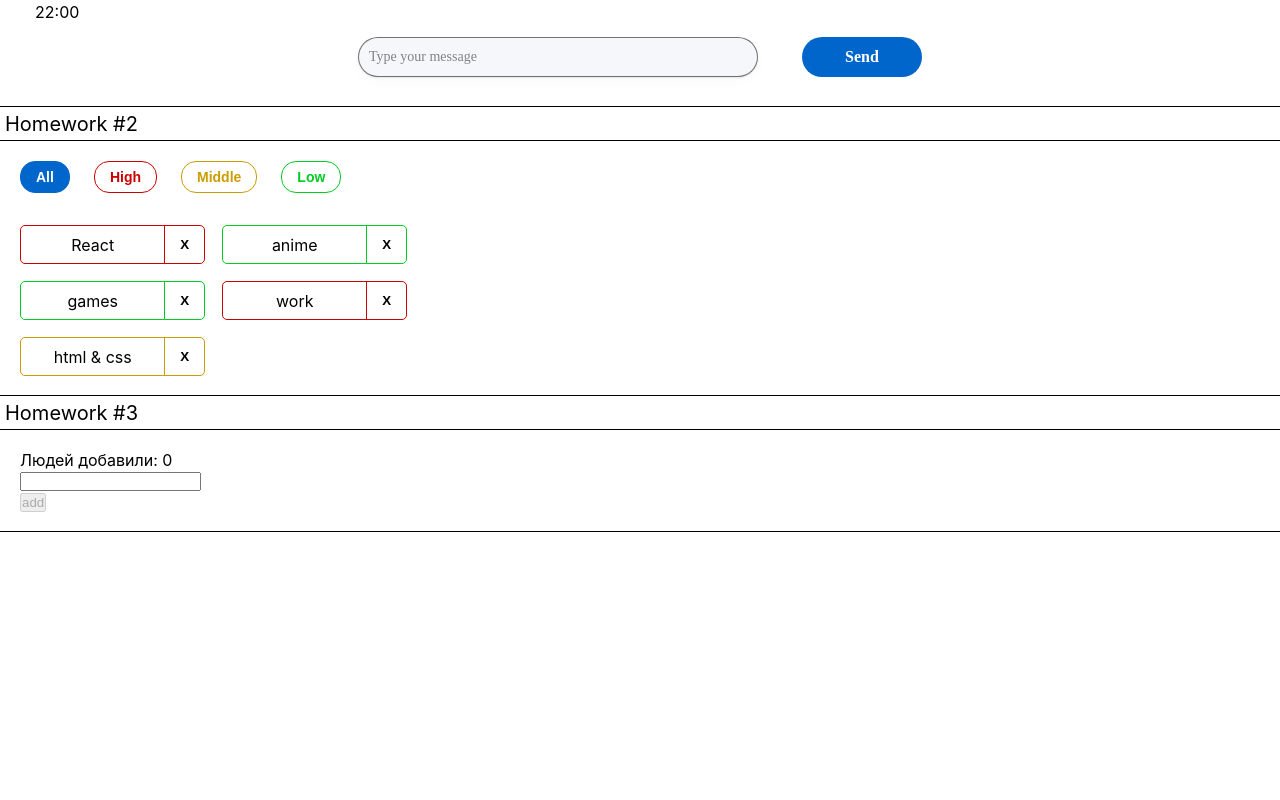
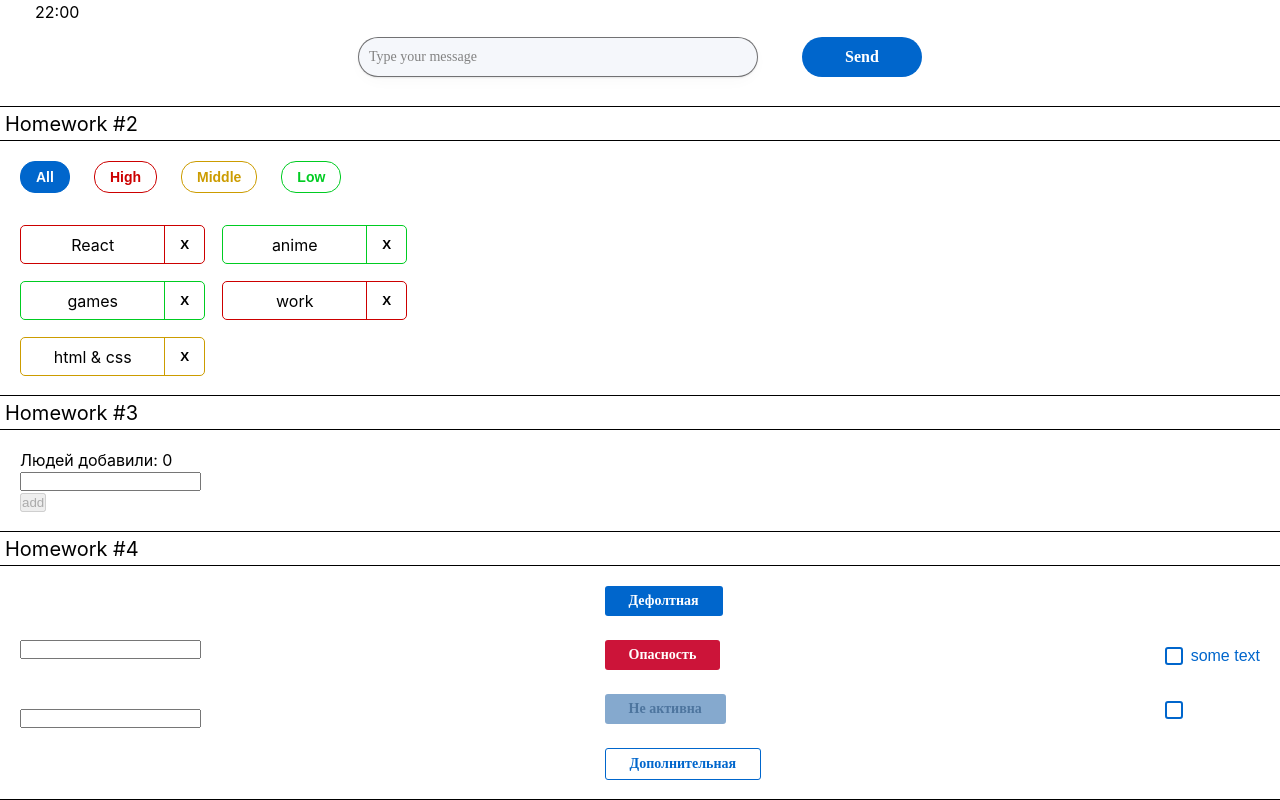
Before and after one commit to YaroshUlad/hws2, a React (Create React App) app: page /#/ in a window 1280 px wide. Shown: the part 211-1011 px from the top of the page. Before the commit the page ends 800 px from the top, so only its background shows below. Built offline with nearby package versions, Linux system fonts and the light colour scheme.

Commit message:
hw4 init

```diff
--- a/src/s1-main/App.tsx
+++ b/src/s1-main/App.tsx
@@ -3,6 +3,7 @@ import s from './App.module.css'
 import HW1 from '../s2-homeworks/hw01/HW1'
 import HW2 from '../s2-homeworks/hw02/HW2'
 import HW3 from '../s2-homeworks/hw03/HW3'
+import HW4 from '../s2-homeworks/hw04/HW4'
 
 function App() {
     return (
@@ -10,7 +11,7 @@ function App() {
             <HW1/>
             <HW2/>
             <HW3/>
-            {/*<HW4/>*/}
+            <HW4/>
 
             {/*при выполнении дз 5 и более - закомментировать здесь дз 1-4, так как они есть внутри дз 5*/}
             {/*<HW5/>*/}
--- a/src/s2-homeworks/hw04/Stand.tsx
+++ b/src/s2-homeworks/hw04/Stand.tsx
@@ -44,13 +44,13 @@ const Stand = () => {
                 {/*обычная кнопка:*/}
                 <div>
                     <SuperButton id={'hw4-super-button-default'}>
-                        default
+                    Дефолтная
                     </SuperButton>
                 </div>
                 {/*красная кнопка:*/}
                 <div>
                     <SuperButton id={'hw4-super-button-red'} xType={'red'}>
-                        red
+                    Опасность
                     </SuperButton>
                 </div>
                 {/*задизэйбленная кнопка:*/}
@@ -60,7 +60,7 @@ const Stand = () => {
                         xType={'red'}
                         disabled
                     >
-                        disabled
+                        Не активна
                     </SuperButton>
                 </div>
                 {/*задизэйбленная кнопка:*/}
@@ -69,7 +69,7 @@ const Stand = () => {
                         id={'hw4-super-button-secondary'}
                         xType={'secondary'}
                     >
-                        secondary
+                        Дополнительная
                     </SuperButton>
                 </div>
             </div>
--- a/src/s2-homeworks/hw04/common/c2-SuperButton/SuperButton.module.css
+++ b/src/s2-homeworks/hw04/common/c2-SuperButton/SuperButton.module.css
@@ -1,36 +1,70 @@
 .button {
+    padding: 5px 24px;
+    font-family: 'Montserrat';
+    font-style: normal;
+    font-weight: 600;
+    font-size: 14px;
+    line-height: 20px;
+    color: #FFFFFF;
+    border: none;
+    border-radius: 3px;
+
 }
 
 .disabled {
+    background-color: #004d997a !important;
+    color: #002e5c6b;
 }
 
 .secondary {
+    background-color: transparent;
+    color: #0066CC;
+    border: 1px solid #0066CC;
 }
 
 .default {
+    background-color: #0066CC;
 }
 
 .red {
+    background-color: #CC1439;
+
 }
 
 .default:hover {
+    background-color: #0080FF;
+    cursor: pointer;
+}
+
+.disabled:hover {
+    background-color: #0080FF;
+    cursor: not-allowed;
 }
 
 .red:hover {
+    background-color: #FF1A47;
+    cursor: pointer;
 }
 
 .secondary:hover {
+    background-color: #E5F0FA;
+    cursor: pointer;
 }
 
 
 .default:active {
+    background-color: #0059B3;
 }
 
 .secondary:active {
+    background-color: #C9E5FF;
 }
 
 .red:active {
+    background-color: #B31232;
+
 }
 
 .button:disabled {
+    background-color: #E5F0FA;
 }
--- a/src/s2-homeworks/hw04/common/c2-SuperButton/SuperButton.tsx
+++ b/src/s2-homeworks/hw04/common/c2-SuperButton/SuperButton.tsx
@@ -1,7 +1,6 @@
 import React, {ButtonHTMLAttributes, DetailedHTMLProps} from 'react'
 import s from './SuperButton.module.css'
 
-// тип пропсов обычной кнопки, children в котором храниться название кнопки там уже описан
 type DefaultButtonPropsType = DetailedHTMLProps<ButtonHTMLAttributes<HTMLButtonElement>,
     HTMLButtonElement>
 
@@ -14,21 +13,24 @@ const SuperButton: React.FC<SuperButtonPropsType> = (
         xType,
         className,
         disabled,
-        ...restProps // все остальные пропсы попадут в объект restProps, там же будет children
+        ...restProps
     }
 ) => {
     const finalClassName = s.button
-        // + (disabled
-        //         ? ...
-        //         : xType === 'red'
-        //             ? ...
-        + (className ? ' ' + className : '') // задачка на смешивание классов
+        + (disabled
+                ? ' ' + s.disabled
+                : xType === 'red'
+                    ? ' ' + s.red
+                    :   xType === 'secondary'
+                        ? ' ' + s.secondary
+                        :' ' + s.default )
+      + (className ? ' ' + className : '')
 
     return (
         <button
             disabled={disabled}
             className={finalClassName}
-            {...restProps} // отдаём кнопке остальные пропсы если они есть (children там внутри)
+            {...restProps}
         />
     )
 }
```
